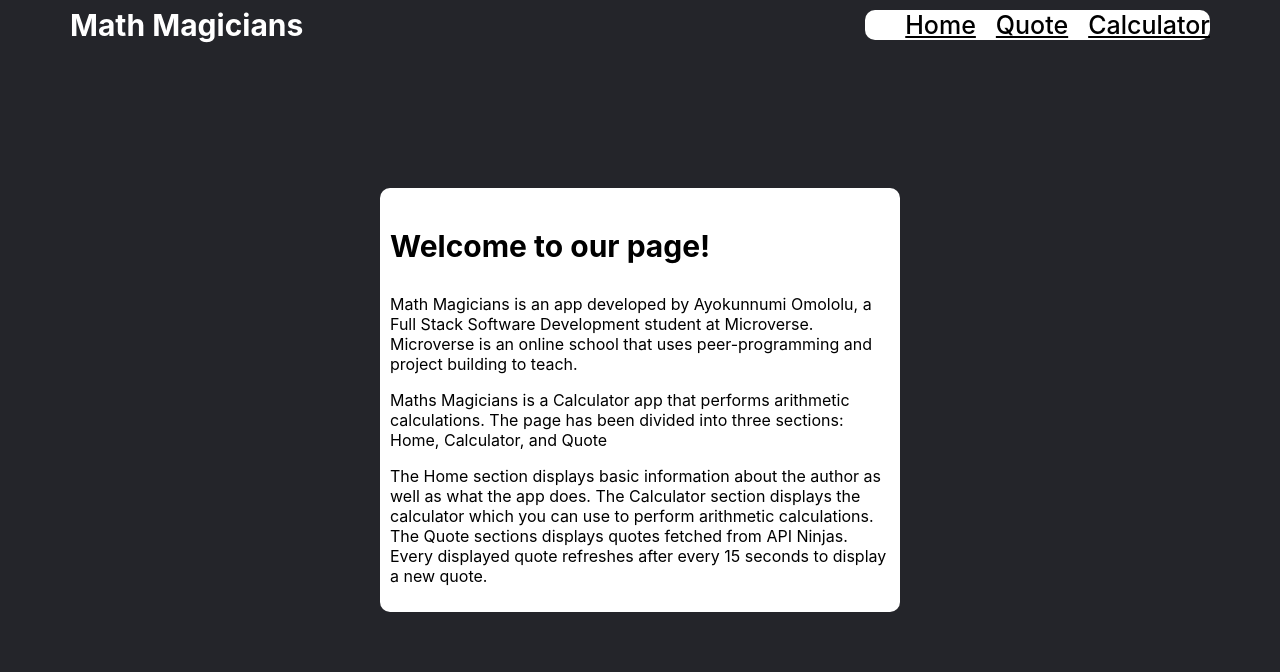
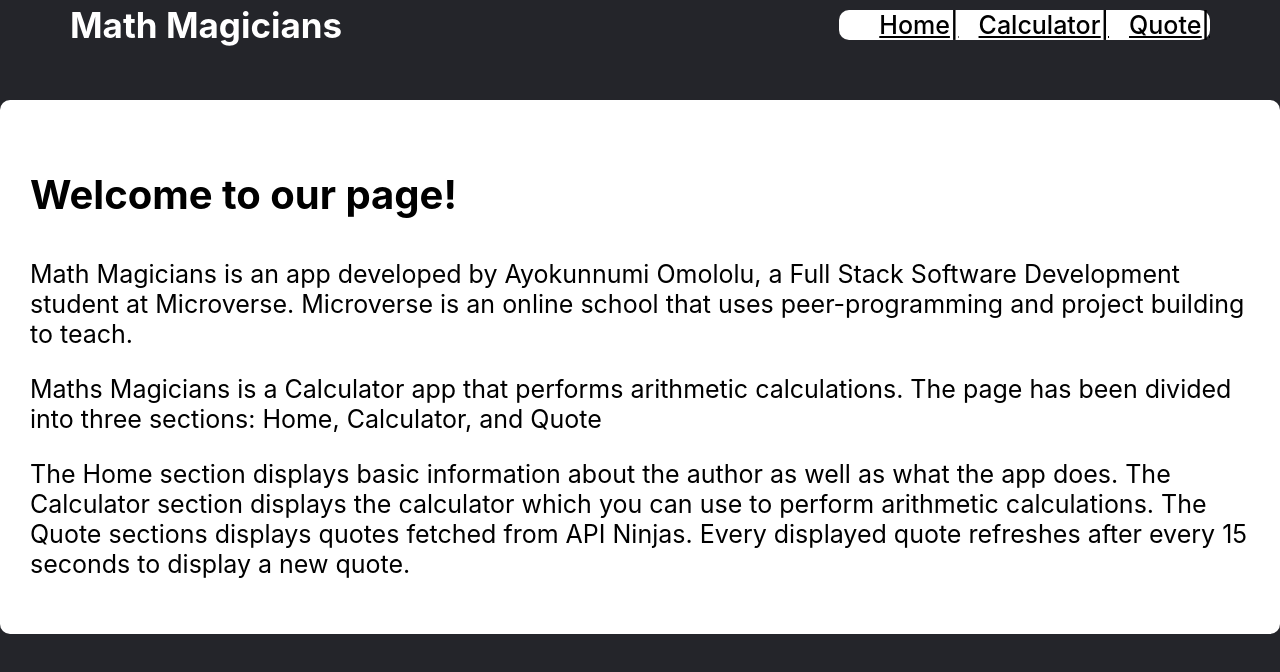
Before and after one commit to Ayokunnumi1/Math-Magician, a React (Create React App) app: page / in a window 1280 px wide. Shown: the top 672 px of the page. Built offline with nearby package versions, Linux system fonts and the light colour scheme.

Commit message:
Restyle navbar, home, calculator & quote container

```diff
--- a/src/App.css
+++ b/src/App.css
@@ -1,63 +1,9 @@
 .main-container {
   display: flex;
-  flex-direction: row;
-  justify-content: center;
+  flex-direction: column;
   align-items: center;
-  gap: 20px;
+  gap: 50px;
   height: 100vh;
+  overflow: hidden;
   background-color: rgba(36, 37, 42);
 }
-
-.navbar {
-  height: 50px;
-  display: flex;
-  align-items: center;
-  justify-content: center;
-  position: fixed;
-  width: 100%;
-  color: #fff;
-}
-
-.navbar-link-container {
-  list-style: none;
-  display: flex;
-  justify-content: center;
-  align-items: center;
-  gap: 3px;
-  border-radius: 10px;
-
-  /* padding: 5px; */
-  background-color: #fff;
-}
-
-.navbar-links {
-  color: black;
-  font-weight: 500;
-  font-size: 20px;
-}
-
-h1 {
-  font-size: medium;
-}
-
-@media screen and (min-width: 600px) {
-  .navbar {
-    justify-content: space-between;
-  }
-
-  .navbar-link-container {
-    justify-content: center;
-    align-items: center;
-    margin-right: 70px;
-    gap: 20px;
-  }
-
-  .navbar-links {
-    font-size: 25px;
-  }
-
-  h1 {
-    margin-left: 70px;
-    font-size: 30px;
-  }
-}
--- a/src/App.js
+++ b/src/App.js
@@ -1,5 +1,6 @@
 /* eslint-disable import/no-extraneous-dependencies */
-import { Route, Routes, Link } from 'react-router-dom';
+import { Route, Routes } from 'react-router-dom';
+import Navbar from './components/Navbar';
 import CalculatorElement from './components/calculator';
 import Quote from './components/quote';
 import Home from './components/Home';
@@ -7,26 +8,13 @@ import './App.css';
 
 const App = () => (
   <div className="App">
-    <nav className="navbar">
-      <h1>Math Magicians</h1>
-      <ul className="navbar-link-container">
-        <li>
-          <Link className="navbar-links" to="/">Home</Link>
-        </li>
-        <li>
-          <Link className="navbar-links" to="/quote">Quote</Link>
-        </li>
-        <li className="navbar-links">
-          <Link className="navbar-links" to="/calculator">Calculator</Link>
-        </li>
-      </ul>
-    </nav>
     <div className="main-container">
+      <Navbar />
       <div>
         <Routes>
           <Route path="/" element={<Home />} />
+          <Route path="/calculator" element={<CalculatorElement />} />
           <Route path="/quote" element={<Quote />} />
-          <Route path="/calculator" element={<CalculatorElement />} />
         </Routes>
       </div>
     </div>
--- a/src/components/Home.js
+++ b/src/components/Home.js
@@ -5,16 +5,16 @@ const Home = () => {
   return (
     <section className="home-section">
       <h3>Welcome to our page!</h3>
-      <p>
+      <p className="home-text">
         Math Magicians is an app developed by Ayokunnumi Omololu,
         a Full Stack Software Development student at Microverse.
         Microverse is an online school that uses peer-programming and project building to teach.
       </p>
-      <p>
+      <p className="home-text">
         Maths Magicians is a Calculator app that performs arithmetic calculations.
         The page has been divided into three sections: Home, Calculator, and Quote
       </p>
-      <p>
+      <p className="home-text">
         The Home section displays basic information about
         the author as well as what the app does.
         The Calculator section displays the calculator
--- /dev/null
+++ b/src/components/Navbar.js
@@ -0,0 +1,21 @@
+import { Link } from 'react-router-dom';
+import '../modules/Navbar.css';
+
+const Navbar = () => (
+  <nav className="navbar">
+    <h1>Math Magicians</h1>
+    <ul className="navbar-link-container">
+      <li>
+        <Link className="navbar-links" to="/">Home</Link>
+      </li>
+      <li className="navbar-links">
+        <Link className="navbar-links calculator-text" to="/calculator">Calculator</Link>
+      </li>
+      <li>
+        <Link className="navbar-links" to="/quote">Quote</Link>
+      </li>
+    </ul>
+  </nav>
+);
+
+export default Navbar;
--- a/src/components/calculator.js
+++ b/src/components/calculator.js
@@ -17,8 +17,9 @@ const CalculatorElement = () => {
 
   return (
     <>
-      <div>
+      <div className="calculator-container">
         <Text />
+        <div className="calculator-content">
           <div className="grid-container">
             <div className="input-number">
               {state.total}
@@ -48,6 +49,7 @@ const CalculatorElement = () => {
             <button type="button" value="=" onClick={(e) => handleButtonClicks(e.target.value)}>=</button>
           </div>
         </div>
+      </div>
 
     </>
   );
--- a/src/components/calculatorText.js
+++ b/src/components/calculatorText.js
@@ -4,7 +4,7 @@ const Text = () => {
   return (
     <>
       <div>
-        <h2 className="text-h2">Calculator</h2>
+        <h2 className="text-h2">Let&apos;s do some Maths!</h2>
       </div>
     </>
   );
--- a/src/modules/Calculator.css
+++ b/src/modules/Calculator.css
@@ -46,3 +46,12 @@ button {
 button:nth-child(4n + 5) {
   background-color: orange;
 }
+
+@media screen and (min-width: 600px) {
+  .calculator-container {
+    display: flex;
+    flex-direction: row;
+    justify-content: center;
+    gap: 500px;
+  }
+}
--- a/src/modules/Home.css
+++ b/src/modules/Home.css
@@ -1,12 +1,22 @@
 .home-section {
-  width: 500px;
   background-color: #fff;
   color: black;
-  padding: 10px;
+  padding: 30px;
   border-radius: 10px;
 }
 
 h3 {
   color: #000;
-  font-size: 30px;
+  font-size: 40px;
 }
+
+.home-text {
+  font-size: 18px;
+  font-weight: 400;
+}
+
+@media screen and (min-width: 600px) {
+  .home-text {
+    font-size: 25px;
+  }
+}
--- /dev/null
+++ b/src/modules/Navbar.css
@@ -0,0 +1,60 @@
+.navbar {
+  height: 50px;
+  display: flex;
+  flex-direction: row;
+  justify-content: center;
+  align-items: center;
+  width: 100%;
+  color: #fff;
+}
+
+.navbar-link-container {
+  list-style: none;
+  display: flex;
+  justify-content: center;
+  align-items: center;
+  gap: 3px;
+  border-radius: 10px;
+  background-color: #fff;
+}
+
+.navbar-links {
+  color: black;
+  font-weight: 500;
+  font-size: 20px;
+  display: flex;
+}
+
+.navbar-links::after {
+  content: "|";
+}
+
+.navbar-links:nth-child(2)::after {
+  content: " ";
+}
+
+h1 {
+  font-size: medium;
+}
+
+@media screen and (min-width: 600px) {
+  .navbar {
+    justify-content: space-between;
+  }
+
+  .navbar-link-container {
+    justify-content: center;
+    align-items: center;
+    margin-right: 70px;
+    gap: 20px;
+  }
+
+  .navbar-links {
+    font-size: 25px;
+  }
+
+  h1 {
+    margin-left: 70px;
+    font-size: 35px;
+  }
+}
--- a/src/modules/Text.css
+++ b/src/modules/Text.css
@@ -1,4 +1,5 @@
 .text-h2 {
   color: #fff;
   text-align: center;
+  font-size: 30px;
 }
--- a/src/modules/quote.css
+++ b/src/modules/quote.css
@@ -1,13 +1,13 @@
 .quote-container {
   border-radius: 10px;
-  height: 200px;
-  width: 300px;
   background-color: #fff;
-  overflow-y: scroll;
+  padding: 10px;
+  font-size: 30px;
 }
 
 .quote-author {
   font-weight: bolder;
+  font-size: 30px;
 }
 
 .message {
```
Lines whose indentation alone changed are shown as unchanged.
